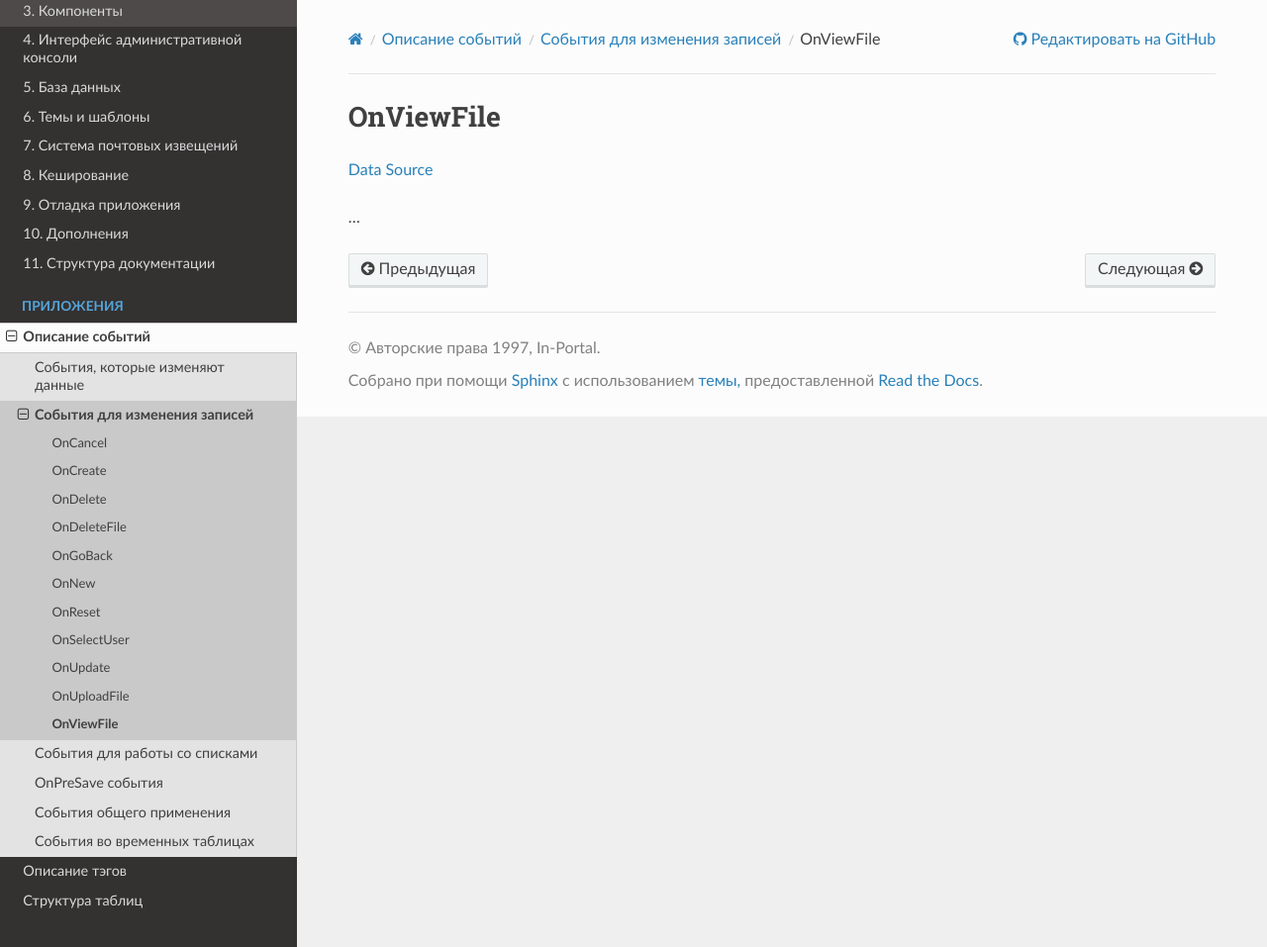
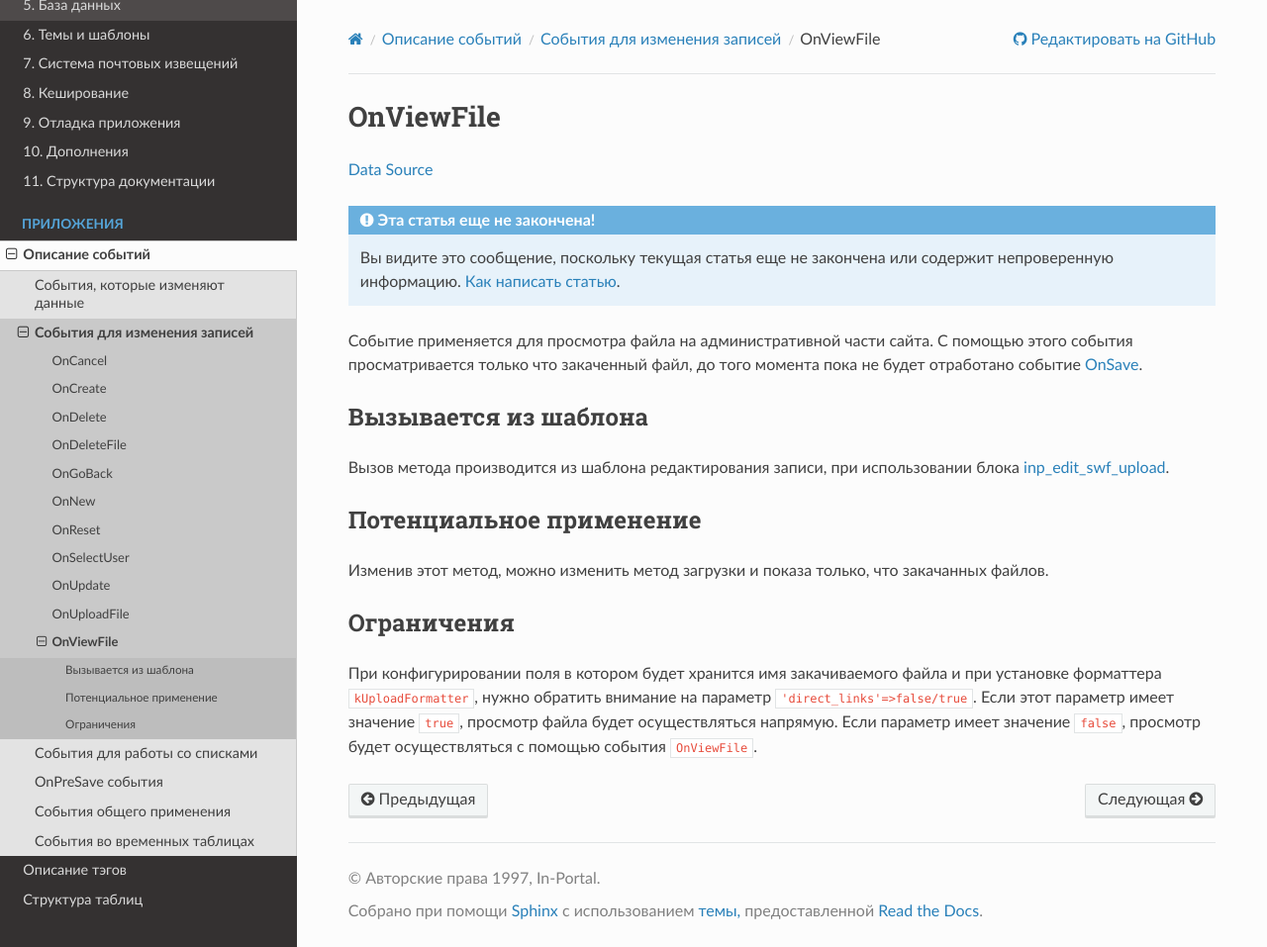
Before and after one commit to in-portal/guide-ru, a Sphinx documentation site: the page built from docs/events/live_editing/on_view_file.rst, in a window 1280 px wide and 957 px high. Shown: the whole window at 99% size. Built offline with Sphinx 7.4.7 and the Read the Docs theme 3.1.0, drawn with Linux system fonts in a browser that asks for light colours.

Commit message:
Integrated "/events/live_editing/on_view_file.rst"

```diff
--- a/docs/events/live_editing/on_view_file.rst
+++ b/docs/events/live_editing/on_view_file.rst
@@ -2,6 +2,27 @@ OnViewFile
 ==========
 `Data Source`_
 
-...
+.. include:: /includes/not_finished.rst
+
+Событие применяется для просмотра файла на административной части сайта. С помощью этого события просматривается
+только что закаченный файл, до того момента пока не будет отработано событие :doc:`/events/temp_editing/on_save`.
+
+Вызывается из шаблона
+---------------------
+
+Вызов метода производится из шаблона редактирования записи, при использовании блока :ref:`form_control_inp_edit_swf_upload`.
+
+Потенциальное применение
+------------------------
+
+Изменив этот метод, можно изменить метод загрузки и показа только, что закачанных файлов.
+
+Ограничения
+-----------
+
+При конфигурировании поля в котором будет хранится имя закачиваемого файла и при установке
+форматтера ``kUploadFormatter``, нужно обратить внимание на параметр ``'direct_links'=>false/true``.
+Если этот параметр имеет значение ``true``, просмотр файла будет осуществляться напрямую. Если параметр
+имеет значение ``false``, просмотр будет осуществляться с помощью события ``OnViewFile``.
 
 .. _Data Source: http://guide.in-portal.org/rus/index.php/EventHandler:OnViewFile
```
